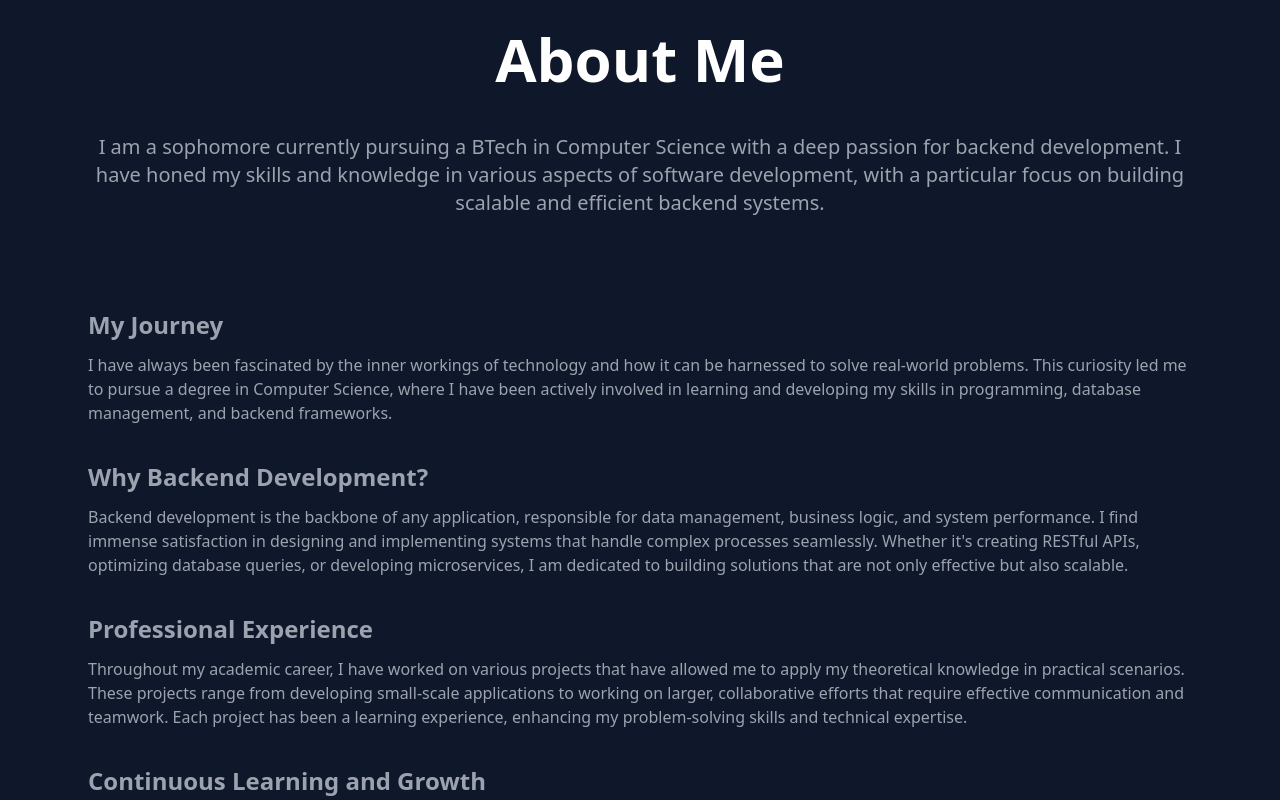
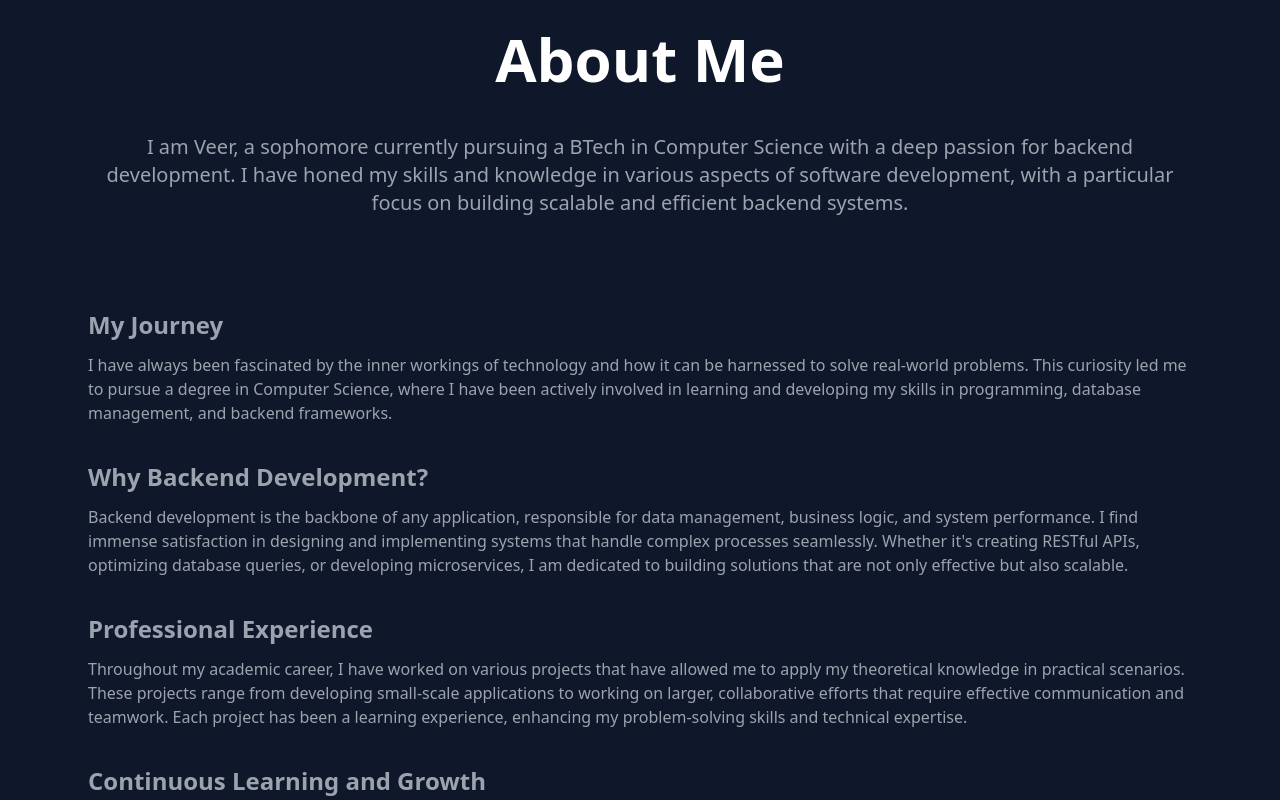
Before and after one commit to celestix/portfolio, a Next.js app: page / in a window 1280 px wide. Shown: the part 760-1560 px from the top of the page. Built offline with nearby package versions, Linux system fonts and the light colour scheme.

Commit message:
chore: update portfolio

```diff
--- a/src/components/about/About.tsx
+++ b/src/components/about/About.tsx
@@ -5,7 +5,7 @@ export default function About() {
             <br />
             <div className="text-gray-400">
                 <p className="mb-3 text-lg md:text-xl text-gray-400 pb-14 px-2 text-center">
-                I am a sophomore currently pursuing a BTech in Computer Science with a deep passion for backend development. I have honed my skills and knowledge in various aspects of software development, with a particular focus on building scalable and efficient backend systems.
+                I am Veer, a sophomore currently pursuing a BTech in Computer Science with a deep passion for backend development. I have honed my skills and knowledge in various aspects of software development, with a particular focus on building scalable and efficient backend systems.
                 </p>
                 <div className="py-3">
                 <h4 className="text-2xl font-bold dark:text-white py-3 px-2">My Journey</h4>
--- a/src/components/footer/Footer.tsx
+++ b/src/components/footer/Footer.tsx
@@ -4,7 +4,7 @@ export default function Footer() {
         <hr className="h-px my-6 border-0 bg-gray-700" />
         <footer className="rounded-lg shadow m-4 bg-gray-800">
             <div className="w-full mx-auto max-w-screen-xl p-4 md:flex md:items-center md:justify-between">
-            <span className="text-sm sm:text-center text-gray-400">© {new Date().getFullYear()} <a href="mailto://i@anodite.me" className="hover:underline">Anony</a> | All Rights Reserved.</span>
+            <span className="text-sm sm:text-center text-gray-400">©{new Date().getFullYear()} anodite.me |  <a href="mailto://i@anodite.me" className="hover:underline">Veer</a> | All Rights Reserved.</span>
             <ul className="flex flex-wrap items-center mt-3 text-sm font-medium text-gray-400 sm:mt-0">
                 <li>
                     <a href="#home" className="hover:underline me-4 md:me-6">Home</a>
```
